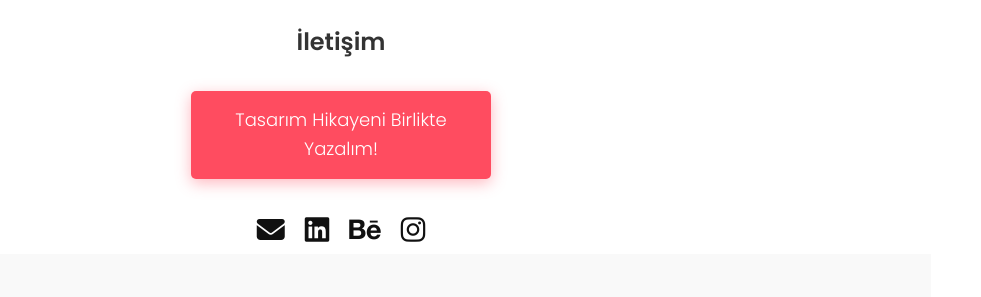
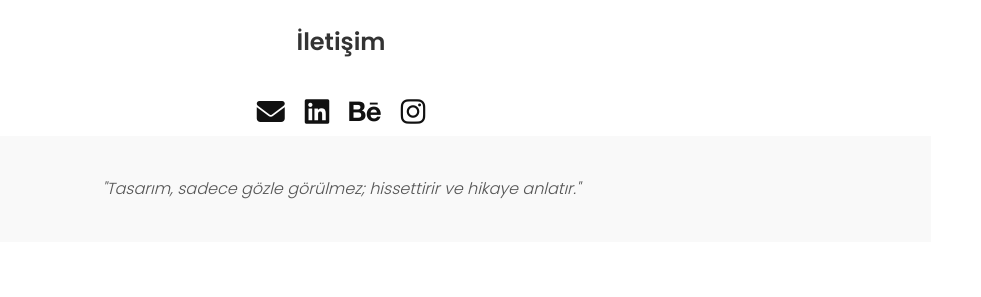
Before and after one commit to irembaskilic/portfolio-web-site, a plain HTML site: page index.html in a window 1280 px wide. Shown: the part 1644-1941 px from the top of the page, 299-1280 px from the left. Drawn offline with Linux system fonts and the light colour scheme.

Commit message:
Web sitesinde son güncellemeler yapıldı

```diff
--- a/index.html
+++ b/index.html
@@ -164,7 +164,7 @@ height="0" width="0" style="display:none;visibility:hidden"></iframe></noscript>
 <!-- İletişim -->
 <section id="contact" class="fade-slide">
   <h2>İletişim</h2>
-  <a href="mailto:baskilicirem@gmail.com" class="btn contact-btn">Tasarım Hikayeni Birlikte Yazalım!</a>
+
   <div class="social-icons">
     <a href="mailto:baskilicirem@gmail.com"><i class="fas fa-envelope"></i></a>
     <a href="https://www.linkedin.com/in/irembaskilic/"><i class="fab fa-linkedin"></i></a>
```
